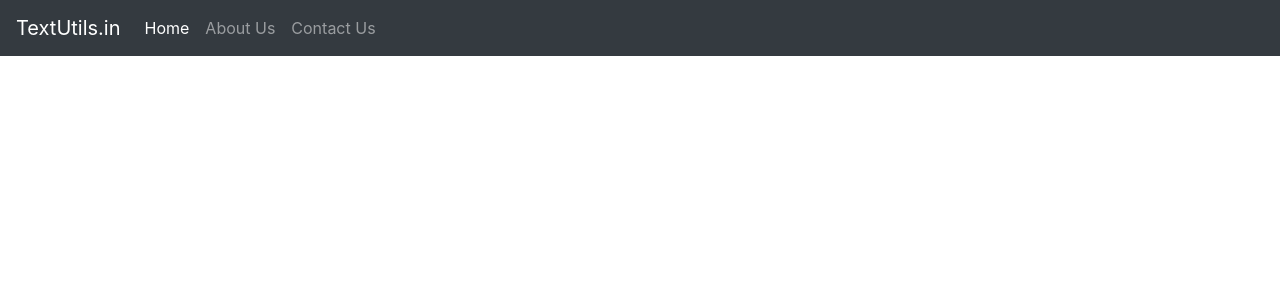
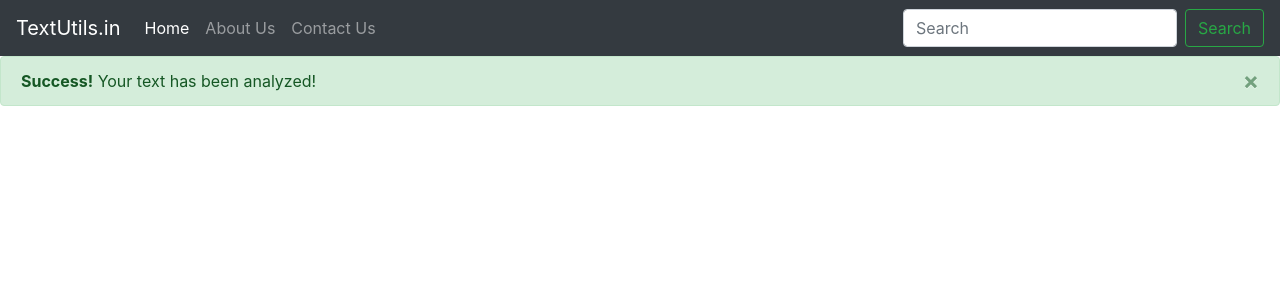
Before and after one commit to TejsinghDhaosriya/django-textutils-project-jumpstart, a Django app: template templates/analyze.html in a window 1280 px wide. Shown: the top 300 px of the page. Run offline with Django 3.2, Linux system fonts and the light colour scheme; the template is opened without the code that fills it, so the values that code supplies are empty; some libraries are stand-ins or nearby versions.

Commit message:
analyze page

```diff
--- a/templates/analyze.html
+++ b/templates/analyze.html
@@ -48,3 +48,20 @@
       <li class="nav-item">
         <a class="nav-link" href="#">Contact Us</a>
       </li>
+
+
+    </ul>
+</div>
+<form class="form-inline">
+  <input class="form-control mr-sm-2" type="search" placeholder="Search" aria-label="Search">
+  <button class="btn btn-outline-success my-2 my-sm-0" type="submit">Search</button>
+</form>
+</nav>
+
+
+<div class="alert alert-success alert-dismissible fade show" role="alert">
+<strong>Success!</strong> Your text has been analyzed!
+<button type="button" class="close" data-dismiss="alert" aria-label="Close">
+  <span aria-hidden="true">&times;</span>
+</button>
+</div>
```
